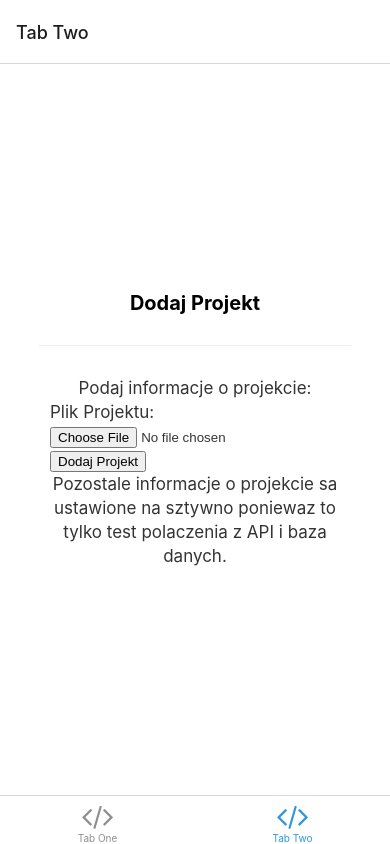
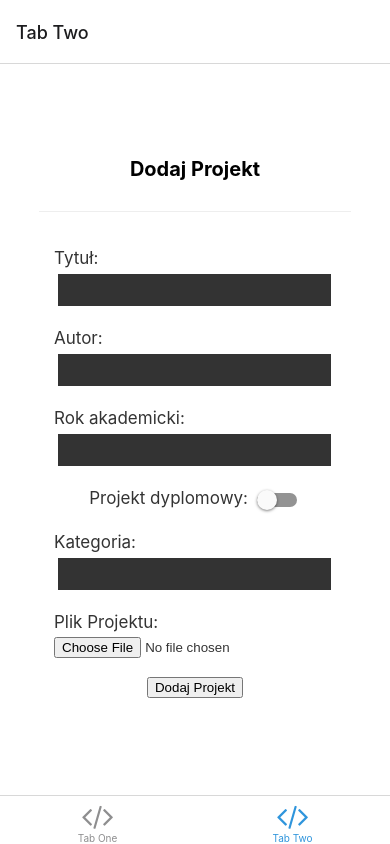
Before and after one commit to dami4444/ElectronicsProjectsUiMobile, a React Native app: screen /TabTwo in a window 390 px wide. Built offline with nearby package versions, Linux system fonts and the light colour scheme; no server answers; what expo-linking would draw is missing.

Commit message:
Add all fields to add project form

```diff
--- a/components/AddProject.tsx
+++ b/components/AddProject.tsx
@@ -1,6 +1,7 @@
 import axios from "axios";
 import * as WebBrowser from "expo-web-browser";
-import { StyleSheet, TouchableOpacity } from "react-native";
+import { useRef, useState } from "react";
+import { StyleSheet, Switch, TextInput, TouchableOpacity } from "react-native";
 
 import Colors from "../constants/Colors";
 import { MonoText } from "./StyledText";
@@ -10,16 +11,42 @@ export default function AddProject({ path }: { path: string }) {
   const USERNAME = "fesz";
   const PASSWORD = "admin";
 
+  const titleRef = useRef<TextInput>(null);
+  const authorRef = useRef<TextInput>(null);
+  const dateRef = useRef<TextInput>(null);
+  const isDiplomaRef = useRef<Switch>(null);
+  const categoryRef = useRef<TextInput>(null);
+
+  const [title, setTitle] = useState("");
+  const [author, setAuthor] = useState("");
+  const [date, setDate] = useState(0);
+  const [isDiploma, setIsDiploma] = useState(false);
+  const toggleIsDiploma = () => setIsDiploma((previousState) => !previousState);
+  const [category, setCategory] = useState("");
+
+  console.log("state", title, author, isDiploma);
+
   const handleFormSubmit = () => {
+    // const data = {
+    //   id: 3,
+    //   title: "JS_TEST2",
+    //   author: "Damian",
+    //   date: 2022,
+    //   academic_year: 2022,
+    //   is_diploma: false,
+    //   category: "application",
+    //   files_names: "",
+    // };
+
     const data = {
-      id: 3,
-      title: "JS_TEST2",
-      author: "Damian",
-      date: 2022,
-      academic_year: 2022,
-      is_diploma: false,
-      category: "application",
-      files_names: "",
+      id: 1,
+      title: title,
+      author: author,
+      date: date,
+      academic_year: date,
+      is_diploma: isDiploma,
+      category: category,
+      // files_names: "",
     };
 
     const formData = new FormData();
@@ -55,45 +82,127 @@ export default function AddProject({ path }: { path: string }) {
 
   return (
     <View>
-      <View style={styles.getStartedContainer}>
-        <Text
-          style={styles.getStartedText}
-          lightColor="rgba(0,0,0,0.8)"
-          darkColor="rgba(255,255,255,0.8)"
-        >
-          Podaj informacje o projekcie:
-        </Text>
-
       <form
         id="uploadForm"
         action="http://localhost:5555/admin/add_mp"
         role="form"
         method="post"
       >
+        <View style={styles.form}>
           <Text
-            style={styles.getStartedText}
+            style={styles.formLine}
             lightColor="rgba(0,0,0,0.8)"
             darkColor="rgba(255,255,255,0.8)"
           >
-            <label for="file">Plik Projektu: </label>
+            <label htmlFor="title">Tytuł: </label>
+            <View
+              style={styles.textInputView}
+              lightColor="rgba(0,0,0,0.8)"
+              darkColor="rgba(255,255,255,0.8)"
+            >
+              <TextInput
+                style={styles.textInput}
+                ref={titleRef}
+                onChangeText={(text) => setTitle(text)}
+              />
+            </View>
+          </Text>
+
+          <Text
+            style={styles.formLine}
+            lightColor="rgba(0,0,0,0.8)"
+            darkColor="rgba(255,255,255,0.8)"
+          >
+            <label htmlFor="author">Autor: </label>
+            <View
+              style={styles.textInputView}
+              lightColor="rgba(0,0,0,0.8)"
+              darkColor="rgba(255,255,255,0.8)"
+            >
+              <TextInput
+                style={styles.textInput}
+                ref={authorRef}
+                onChangeText={(text) => setAuthor(text)}
+              />
+            </View>
+          </Text>
+
+          <Text
+            style={styles.formLine}
+            lightColor="rgba(0,0,0,0.8)"
+            darkColor="rgba(255,255,255,0.8)"
+          >
+            <label htmlFor="date">Rok akademicki: </label>
+            <View
+              style={styles.textInputView}
+              lightColor="rgba(0,0,0,0.8)"
+              darkColor="rgba(255,255,255,0.8)"
+            >
+              <TextInput
+                style={styles.textInput}
+                keyboardType="number-pad"
+                ref={dateRef}
+                onChangeText={(text) => setDate(Number(text))}
+              />
+            </View>
+          </Text>
+
+          <Text
+            style={styles.formLineSwitch}
+            lightColor="rgba(0,0,0,0.8)"
+            darkColor="rgba(255,255,255,0.8)"
+          >
+            <label htmlFor="isDiploma">Projekt dyplomowy: </label>
+
+            <View style={styles.textInputView}>
+              <Switch
+                ref={isDiplomaRef}
+                onValueChange={toggleIsDiploma}
+                value={isDiploma}
+              />
+            </View>
+          </Text>
+
+          <Text
+            style={styles.formLine}
+            lightColor="rgba(0,0,0,0.8)"
+            darkColor="rgba(255,255,255,0.8)"
+          >
+            <label htmlFor="category">Kategoria: </label>
+            <View
+              style={styles.textInputView}
+              lightColor="rgba(0,0,0,0.8)"
+              darkColor="rgba(255,255,255,0.8)"
+            >
+              <TextInput
+                style={styles.textInput}
+                ref={categoryRef}
+                onChangeText={(text) => setCategory(text)}
+              />
+            </View>
+          </Text>
+
+          <Text
+            style={styles.formLine}
+            lightColor="rgba(0,0,0,0.8)"
+            darkColor="rgba(255,255,255,0.8)"
+          >
+            <label htmlFor="file">Plik Projektu: </label>
             <input type="file" id="file" name="file" />
+          </Text>
+          <Text
+            style={styles.textInput}
+            lightColor="rgba(0,0,0,0.8)"
+            darkColor="rgba(255,255,255,0.8)"
+          >
             <input
               type="button"
               value="Dodaj Projekt"
               onClick={handleFormSubmit}
             />
           </Text>
+        </View>
       </form>
-
-        <Text
-          style={styles.getStartedText}
-          lightColor="rgba(0,0,0,0.8)"
-          darkColor="rgba(255,255,255,0.8)"
-        >
-          Pozostale informacje o projekcie sa ustawione na sztywno poniewaz to
-          tylko test polaczenia z API i baza danych.
-        </Text>
-      </View>
     </View>
   );
 }
@@ -105,10 +214,14 @@ function handleHelpPress() {
 }
 
 const styles = StyleSheet.create({
-  getStartedContainer: {
+  form: {
+    display: "flex",
+    flexDirection: "column",
+    gap: 8,
     alignItems: "center",
     marginHorizontal: 50,
   },
+
   homeScreenFilename: {
     marginVertical: 7,
   },
@@ -116,10 +229,28 @@ const styles = StyleSheet.create({
     borderRadius: 3,
     paddingHorizontal: 4,
   },
-  getStartedText: {
+  formLine: {
+    padding: 4,
     fontSize: 17,
     lineHeight: 24,
-    textAlign: "center",
+    textAlign: "left",
+  },
+  formLineSwitch: {
+    padding: 4,
+    fontSize: 17,
+    lineHeight: 24,
+    textAlign: "left",
+    display: "flex",
+    alignContent: "center",
+  },
+  textInput: {
+    padding: 4,
+    fontSize: 17,
+    lineHeight: 24,
+    textAlign: "left",
+  },
+  textInputView: {
+    margin: 4,
   },
   helpContainer: {
     marginTop: 15,
--- /dev/null
+++ b/components/DeleteProject.tsx
@@ -0,0 +1,96 @@
+import axios from "axios";
+import * as WebBrowser from "expo-web-browser";
+import { StyleSheet, TouchableOpacity } from "react-native";
+
+import Colors from "../constants/Colors";
+import { MonoText } from "./StyledText";
+import { Text, View } from "./Themed";
+
+export default function DeleteProject({ id }: { id: number }) {
+  const USERNAME = "fesz";
+  const PASSWORD = "admin";
+
+  const handleDeleteProject = () => {
+    //@ts-ignore
+    // let filenameParam = encodeURIComponent(1);
+    // filenameParam += encodeURIComponent("/");
+    // filenameParam += encodeURIComponent(file.name);
+
+    //var file = document.querySelector("#file");
+    //@ts-ignore
+
+    axios
+      .get(`http://localhost:5555/admin/check`, {
+        auth: {
+          username: USERNAME,
+          password: PASSWORD,
+        },
+      })
+      .then(function (response) {
+        console.log(response);
+      })
+      .catch(function (error) {
+        console.log(error);
+      });
+
+    axios
+      .post(
+        `http://localhost:5555/admin/delete/${id}`,
+        {},
+        {
+          auth: {
+            username: USERNAME,
+            password: PASSWORD,
+          },
+        }
+      )
+      .then(function (response) {
+        console.log(response);
+      })
+      .catch(function (error) {
+        console.log(error);
+      });
+  };
+
+  return (
+    <View>
+      <button onClick={handleDeleteProject}>Usuń Projekt</button>
+    </View>
+  );
+}
+
+function handleHelpPress() {
+  WebBrowser.openBrowserAsync(
+    "https://docs.expo.io/get-started/create-a-new-app/#opening-the-app-on-your-phonetablet"
+  );
+}
+
+const styles = StyleSheet.create({
+  getStartedContainer: {
+    alignItems: "center",
+    marginHorizontal: 50,
+  },
+  homeScreenFilename: {
+    marginVertical: 7,
+  },
+  codeHighlightContainer: {
+    borderRadius: 3,
+    paddingHorizontal: 4,
+  },
+  getStartedText: {
+    fontSize: 17,
+    lineHeight: 24,
+    textAlign: "center",
+  },
+  helpContainer: {
+    marginTop: 15,
+    marginHorizontal: 20,
+    alignItems: "center",
+  },
+  helpLink: {
+    paddingVertical: 15,
+  },
+  helpLinkText: {
+    textAlign: "center",
+  },
+});
--- a/components/ProjectsList.tsx
+++ b/components/ProjectsList.tsx
@@ -4,6 +4,7 @@ import React, { useEffect, useState } from "react";
 import { ScrollView, StyleSheet, TouchableOpacity } from "react-native";
 
 import Colors from "../constants/Colors";
+import DeleteProject from "./DeleteProject";
 import { MonoText } from "./StyledText";
 import { Text, View } from "./Themed";
 
@@ -20,9 +21,6 @@ export default function ProjectsList() {
       })
       .catch(function (error) {
         console.log(error);
-      })
-      .then(function () {
-        // always executed
       });
   }, []);
 
@@ -49,9 +47,12 @@ export default function ProjectsList() {
         >
           {projects.map((project: any) => {
             return (
-              <MonoText style={[styles.projectsListItem]}>
-                {`id: ${project.id}, author: ${project.author}, title: ${project.title}, file name: ${project.internal_filename} `}
-              </MonoText>
+              <>
+                <MonoText style={[styles.projectsListItem]}>
+                  {`id: ${project.id}, author: ${project.author}, title: ${project.title}, file name: ${project.internal_filename} `}
+                </MonoText>
+                <DeleteProject id={project.id}></DeleteProject>
+              </>
             );
           })}
         </ScrollView>
--- a/package.json
+++ b/package.json
@@ -15,6 +15,7 @@
   },
   "dependencies": {
     "@expo/vector-icons": "^13.0.0",
+    "@expo/webpack-config": "~0.16.2",
     "@react-navigation/bottom-tabs": "^6.0.5",
     "@react-navigation/native": "^6.0.2",
     "@react-navigation/native-stack": "^6.1.0",
@@ -27,13 +28,14 @@
     "expo-splash-screen": "~0.15.1",
     "expo-status-bar": "~1.3.0",
     "expo-system-ui": "~1.2.0",
-    "expo-web-browser": "~10.2.0",
+    "expo-web-browser": "~10.2.1",
     "react": "17.0.2",
     "react-dom": "17.0.2",
     "react-native": "0.68.2",
     "react-native-safe-area-context": "4.2.4",
     "react-native-screens": "~3.11.1",
-    "react-native-web": "0.17.7"
+    "react-native-web": "0.17.7",
+    "webpack-dev-server": "~3.11.0"
   },
   "devDependencies": {
     "@babel/core": "^7.12.9",
```
Also changed, not shown: navigation/LinkingConfiguration.ts (+8 -8 lines), 2 other files (tests, documents, lock files or other folders). Lines whose indentation alone changed are shown as unchanged.
